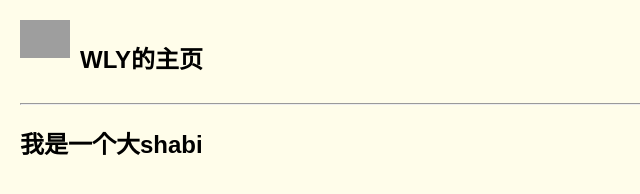
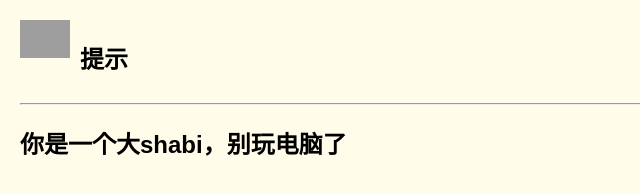
Before and after one commit to Liangyuwu05/aboutme, a plain HTML site: page index.html in a window 1280 px wide. Shown: the whole page, without its empty margins (0-640 px from the left). Drawn offline with Linux system fonts and the light colour scheme; grey boxes are pictures that could not be loaded.

Commit message:
Update index.html

```diff
--- a/index.html
+++ b/index.html
@@ -21,8 +21,8 @@
 <body>
     <div class="image-with-text">
     <img src="https://s21.ax1x.com/2025/03/23/pE0xRSI.png" alt="示例图片" width="50">
-    <h2>WLY的主页</h2></div>
+    <h2>提示</h2></div>
     <hr>
 
-        <h2>我是一个大shabi</h2>
+        <h2>你是一个大shabi，别玩电脑了</h2>
 </body></html>
```
